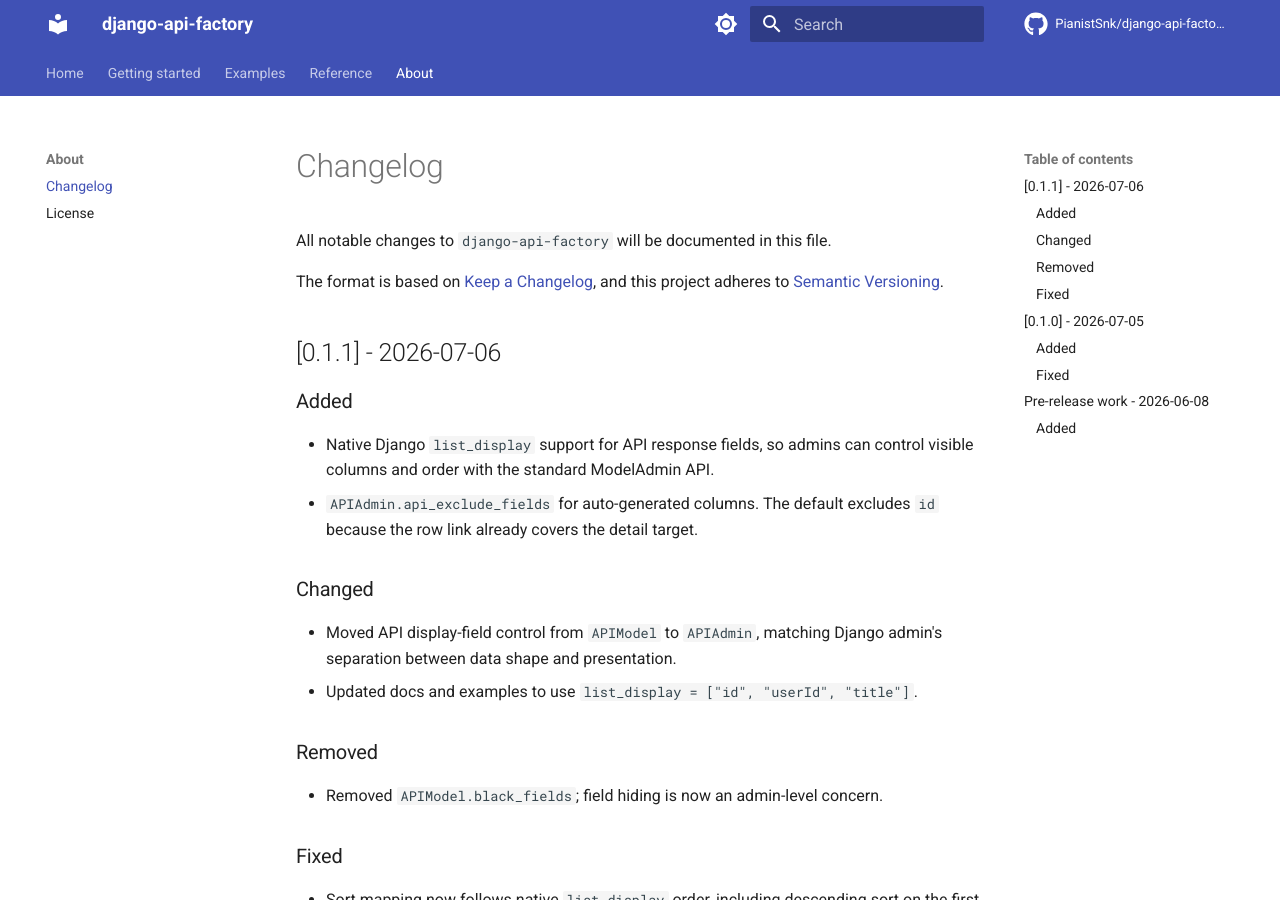
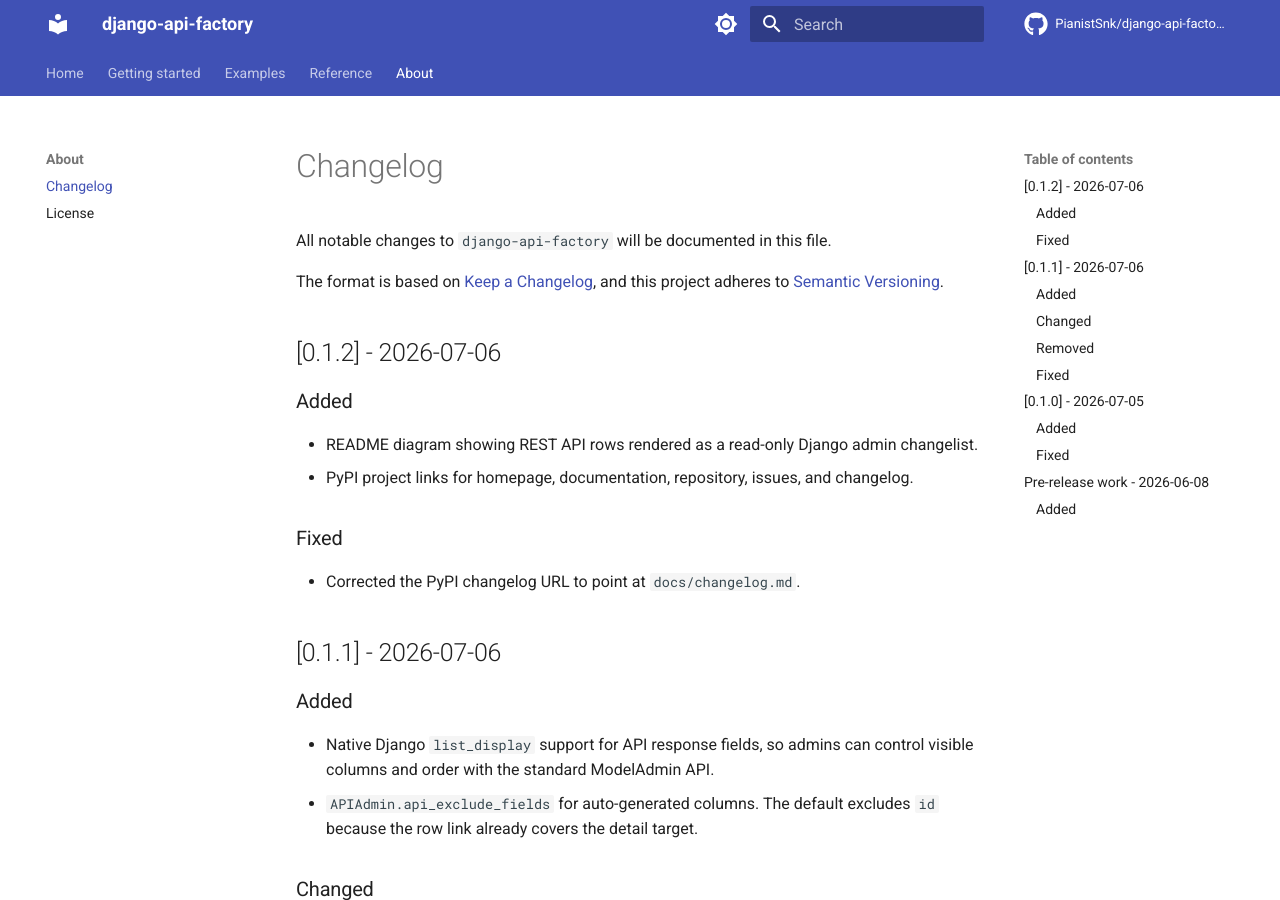
Before and after one commit to PianistSnk/django-api-factory, an MkDocs documentation site: the page built from docs/changelog.md, in a window 1280 px wide and 900 px high. Built offline with MkDocs 1.6.1 and Material for MkDocs 9.7.7, drawn with Linux system fonts in a browser that asks for light colours; comment, search, counter and statistics services are not loaded.

```diff
--- a/docs/changelog.md
+++ b/docs/changelog.md
@@ -5,6 +5,17 @@ this file.
 
 The format is based on [Keep a Changelog](https://keepachangelog.com/en/1.1.0/),
 and this project adheres to [Semantic Versioning](https://semver.org/).
+
+## [0.1.2] - 2026-07-06
+
+### Added
+- README diagram showing REST API rows rendered as a read-only Django admin
+  changelist.
+- PyPI project links for homepage, documentation, repository, issues, and
+  changelog.
+
+### Fixed
+- Corrected the PyPI changelog URL to point at `docs/changelog.md`.
 
 ## [0.1.1] - 2026-07-06
 
--- a/src/django_api_factory/__init__.py
+++ b/src/django_api_factory/__init__.py
@@ -1,6 +1,6 @@
 """django-api-factory: Display external REST API data in Django admin."""
 
-__version__ = "0.1.1"
+__version__ = "0.1.2"
 
 # Imports are kept lazy so the package can be added to INSTALLED_APPS without
 # triggering model class creation before Django's app registry is ready.
```
Also changed, not shown: README.md (+3 -1 lines), README.zh-CN.md (+3 -1 lines), docs/index.md (+1 -0 lines), pyproject.toml (+8 -1 lines), docs/assets/api-to-admin.svg (added), 1 other file.
